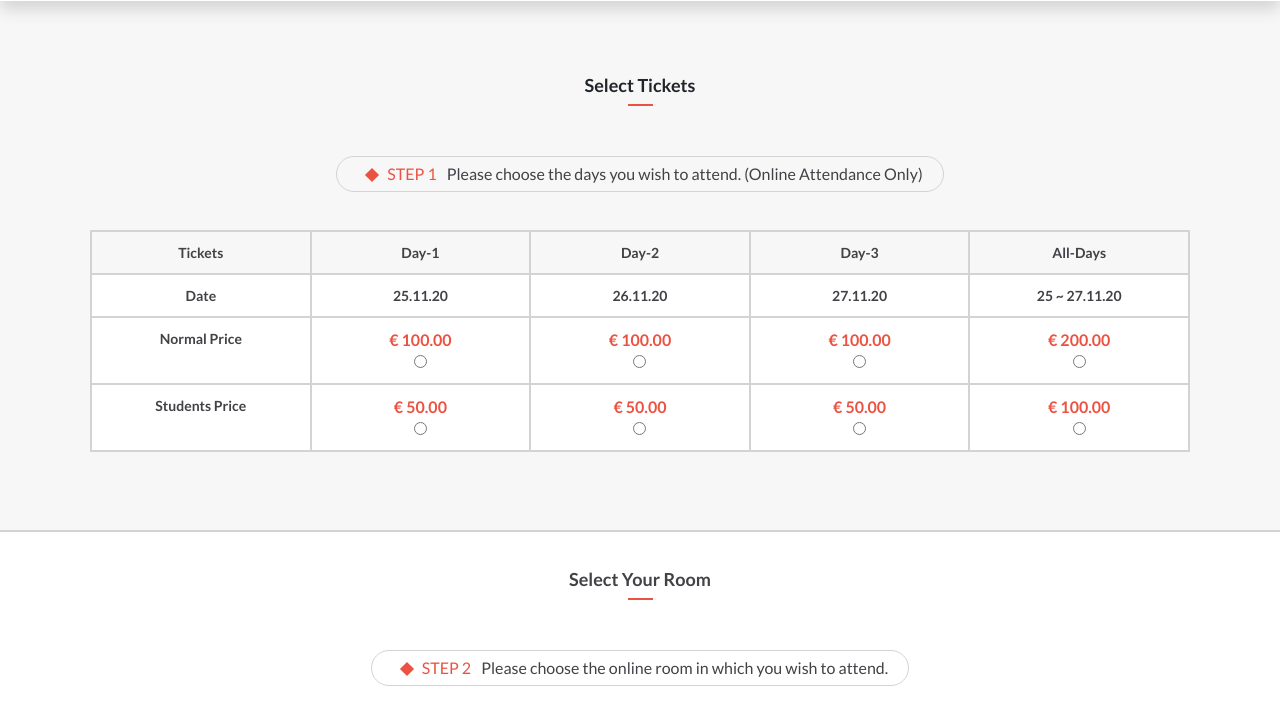
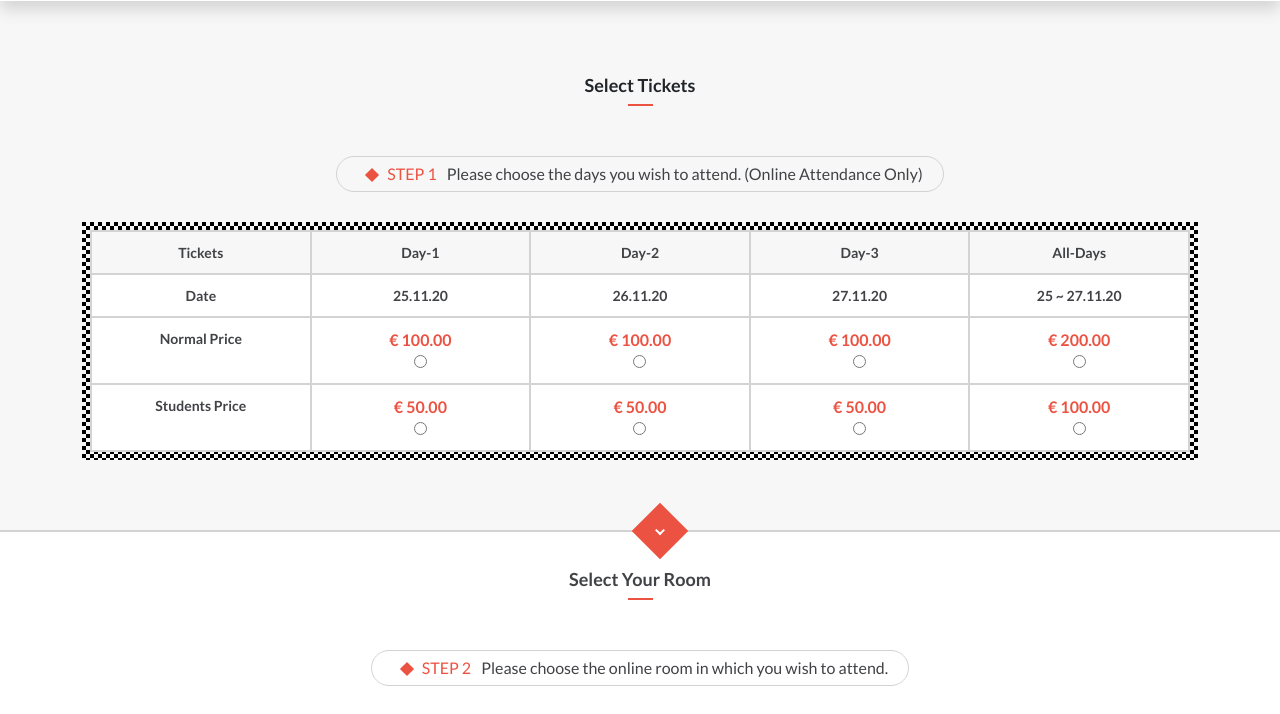
Before and after one commit to jpdf00/capstone-project, a website: page tickets.html in a window 1280 px wide. Shown: the part 94-808 px from the top of the page. Drawn offline with nearby package versions, Linux system fonts and the light colour scheme.

Commit message:
update about.html ticket .html
Add background image on ticket table
add transisions on menus in the nav bar

```diff
--- a/features/scss/about.scss
+++ b/features/scss/about.scss
@@ -73,6 +73,7 @@ li {
   text-decoration: none;
   padding-right: 20px;
   opacity: 0.75;
+  transition: color 0.5s ease-in-out;
 }
 
 .menu-links:hover {
@@ -110,6 +111,7 @@ li {
   text-decoration: none;
   padding-right: 34px;
   opacity: 0.75;
+  transition: color 0.5s ease-in-out;
 }
 
 .nav-bottom-links:hover {
--- a/features/scss/tickets.scss
+++ b/features/scss/tickets.scss
@@ -80,6 +80,13 @@ li {
   text-decoration: none;
   padding-right: 20px;
   opacity: 0.75;
+  transition: color 0.5s ease-in-out;
+}
+
+.menu-links:hover {
+  color: $orange;
+  text-decoration: none;
+  opacity: 0.75;
 }
 
 .nav-bar {
@@ -111,6 +118,13 @@ li {
   text-decoration: none;
   padding-right: 34px;
   opacity: 0.75;
+  transition: color 0.5s ease-in-out;
+}
+
+.nav-bottom-links:hover {
+  color: $orange;
+  text-decoration: none;
+  opacity: 0.75;
 }
 
 .link-about {
@@ -121,9 +135,17 @@ li {
   border: solid $orange 4px;
   padding: 6px 12px;
   text-decoration: none;
-  color: $orange;
+  color: $white;
+  background-color: $orange;
   font-size: 15px;
   font-weight: bold;
+  transition: color 0.5s ease-in-out, background-color 0.5s ease-in-out;
+}
+
+.button-campaing:hover {
+  text-decoration: none;
+  color: $white;
+  background-color: $orange;
 }
 
 /* select Tickets */
@@ -141,6 +163,10 @@ li {
   font-size: 16px;
   border-radius: 20px;
   border: 1px solid $light-gray;
+}
+
+.form-grid {
+  background-image: url("../assets/imgs/grid-2.png");
 }
 
 .table-body {
@@ -178,11 +204,40 @@ li {
   color: $orange;
 }
 
+.square-detail {
+  position: relative;
+  height: 2px;
+  background-color: $light-gray;
+}
+
+.outside {
+  top: -19px;
+  left: 50%;
+  position: absolute;
+  content: "";
+  display: block;
+  background-color: $orange;
+  width: 40px;
+  height: 40px;
+  transform: rotate(45deg);
+}
+
+.inside {
+  position: absolute;
+  top: 16px;
+  left: 16px;
+  content: "";
+  display: block;
+  border-right: 2px solid $white;
+  border-bottom: 2px solid $white;
+  width: 7px;
+  height: 7px;
+}
+
 /* Select Room */
 .select-room {
   color: $dark-gray;
   background-color: $white;
-  border-top: 2px solid $light-gray;
   padding-bottom: 40px;
 }
 
--- a/tickets.html
+++ b/tickets.html
@@ -22,9 +22,9 @@
       <label for="toggle-open"><i class="fas fa-bars fs-1"></i></label>
       <input class="d-none" type="radio" name="toggle" id="toggle-open">
       <ul class="menu">
-        <li><a class="menu-links link-about" href="./about.html">About</a></li>
-        <li><a class="menu-links" href="#">Join</a></li>
         <li><a class="menu-links" href="./index.html">Home</a></li>
+        <li><a class="menu-links" href="./about.html">About</a></li>
+        <li><a class="menu-links link-about" href="#">Join</a></li>
       </ul>
       <label class="menu-close" for="toggle-close"><i class="fas fa-times"></i></label>
       <input class="d-none" type="radio" name="toggle" id="toggle-close">
@@ -59,7 +59,7 @@
     <div class="select-tickets container-md">
       <h1 class="section-title">Select Tickets</h1>
       <p class="info-box"><span class="steps text-uppercase">Step 1</span>Please choose the days you wish to attend. (Online Attendance Only)</p>
-      <form action="#" class="d-flex p-2">
+      <form action="#" class="form-grid d-flex p-2">
         <div class="table-body bg-white d-flex flex-column w-100">
           <div class="table-row table-header">
             <p class="table-data">Tickets</p>
@@ -117,6 +117,13 @@
       </form>
     </div>
   </header>
+<!-- Detail -->
+<section class="square-detail">
+  <div class="outside">
+    <div class="inside"></div>
+  </div>
+
+</section>
 <!-- main -->
   <main>
     <!-- Section with room choice -->
```
Also changed, not shown: features/assets/imgs/grid-2.png (added), features/css/about.css, features/css/tickets.css, 2 other files.
